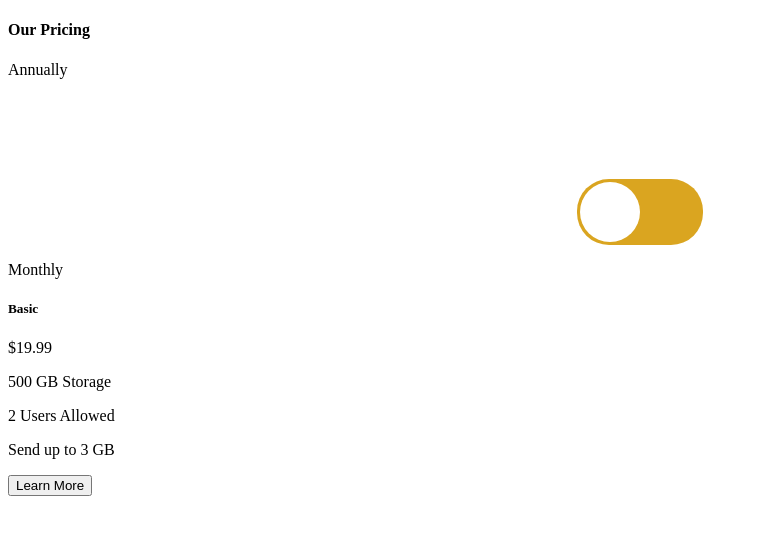
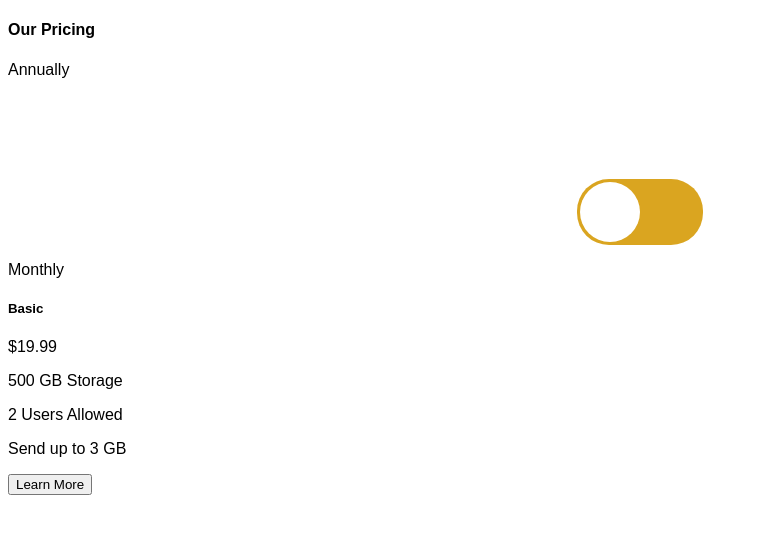
Before and after one commit to david-okolo/toggle, a plain HTML site: page index.html in a window 1280 px wide. Shown: the whole page, without its empty margins (0-758 px from the left). Drawn offline with Linux system fonts and the light colour scheme.

Commit message:
add font family

```diff
--- a/index.html
+++ b/index.html
@@ -3,8 +3,13 @@
 <head>
   <meta charset="UTF-8">
   <meta name="viewport" content="width=device-width, initial-scale=1.0">
+  <link href="https://fonts.googleapis.com/css?family=Montserrat&display=swap" rel="preload" rel="stylesheet">
   <title>Document</title>
   <style>
+    body {
+      font-family: 'Montserrat', sans-serif;
+    }
+
     .rounded-rectangle {
       width: 126px;
       height: 66px;
```
